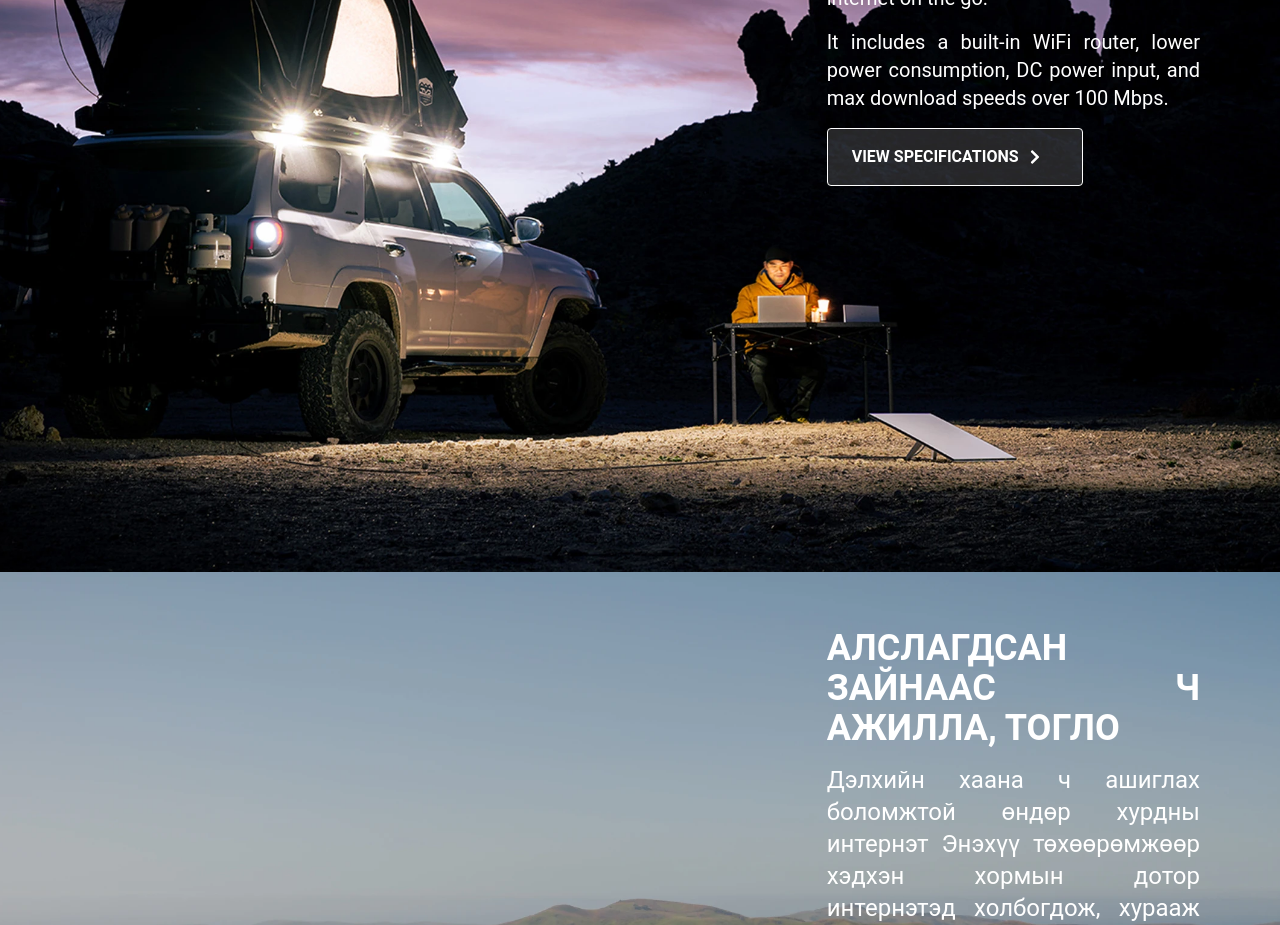
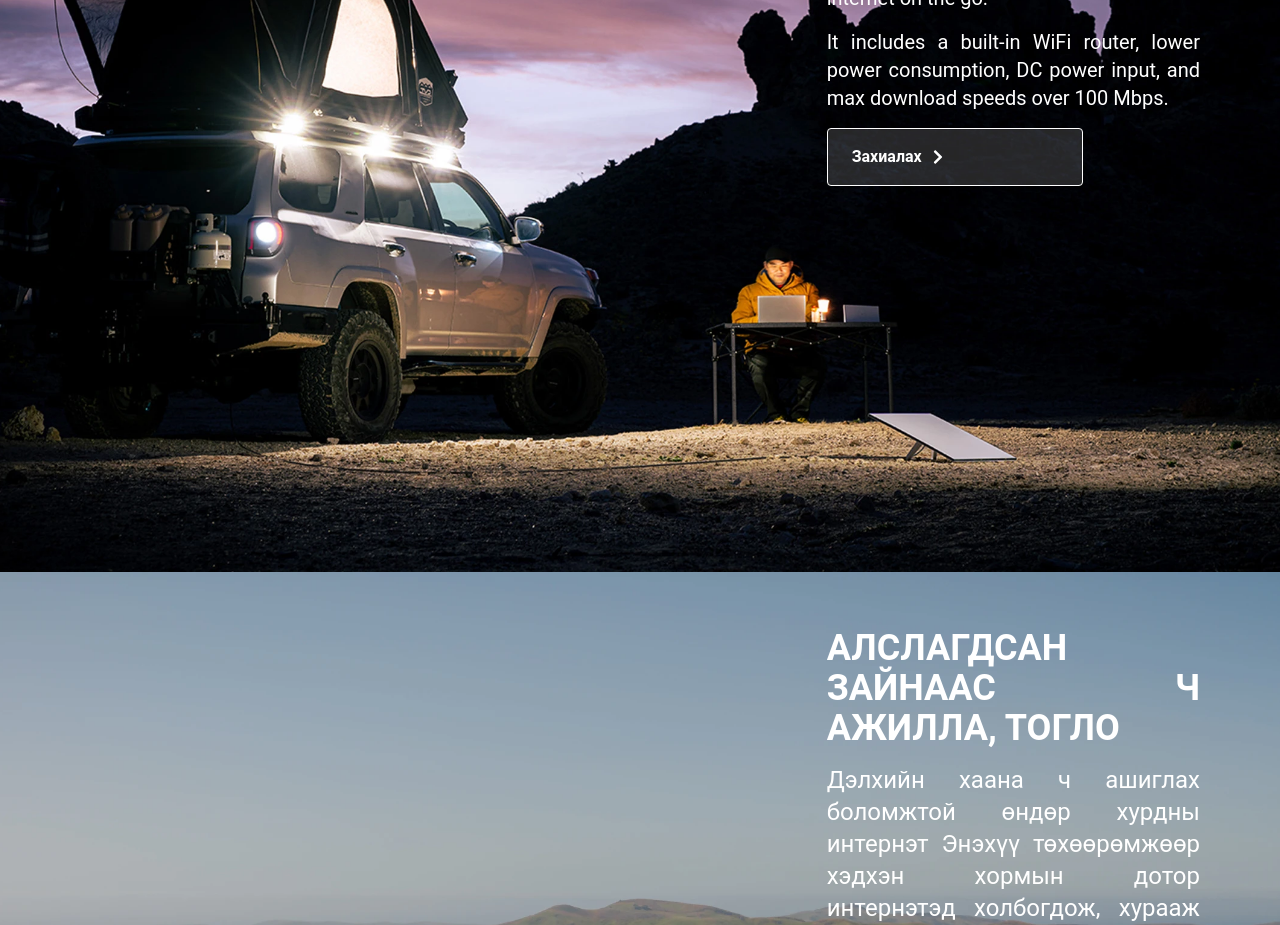
Before and after one commit to umirbyek/react-starlink-version-3, a React (Create React App) app: page / in a window 1280 px wide. Shown: the part 1780-2705 px from the top of the page. Built offline with nearby package versions, Linux system fonts and the light colour scheme.

Commit message:
added vire specifation changed to zahailah

```diff
--- a/src/App.js
+++ b/src/App.js
@@ -202,7 +202,7 @@ const handleOrderClickStarlinkMain=()=>{
               onClick={specificationsClickMini}
               className="w-52 md:w-64 bg-white/15 text-white  font-semibold py-2 px-3 md:py-4 md:px-4 lg:py-4 lg:px-6  rounded hover:bg-black/90  transition duration-500 border border-white flex items-center gap-2 lg:text-base md:text-sm text-sm"
             >
-              VIEW SPECIFICATIONS
+              Захиалах
               <FaChevronRight />
             </button>
           </div>
```
